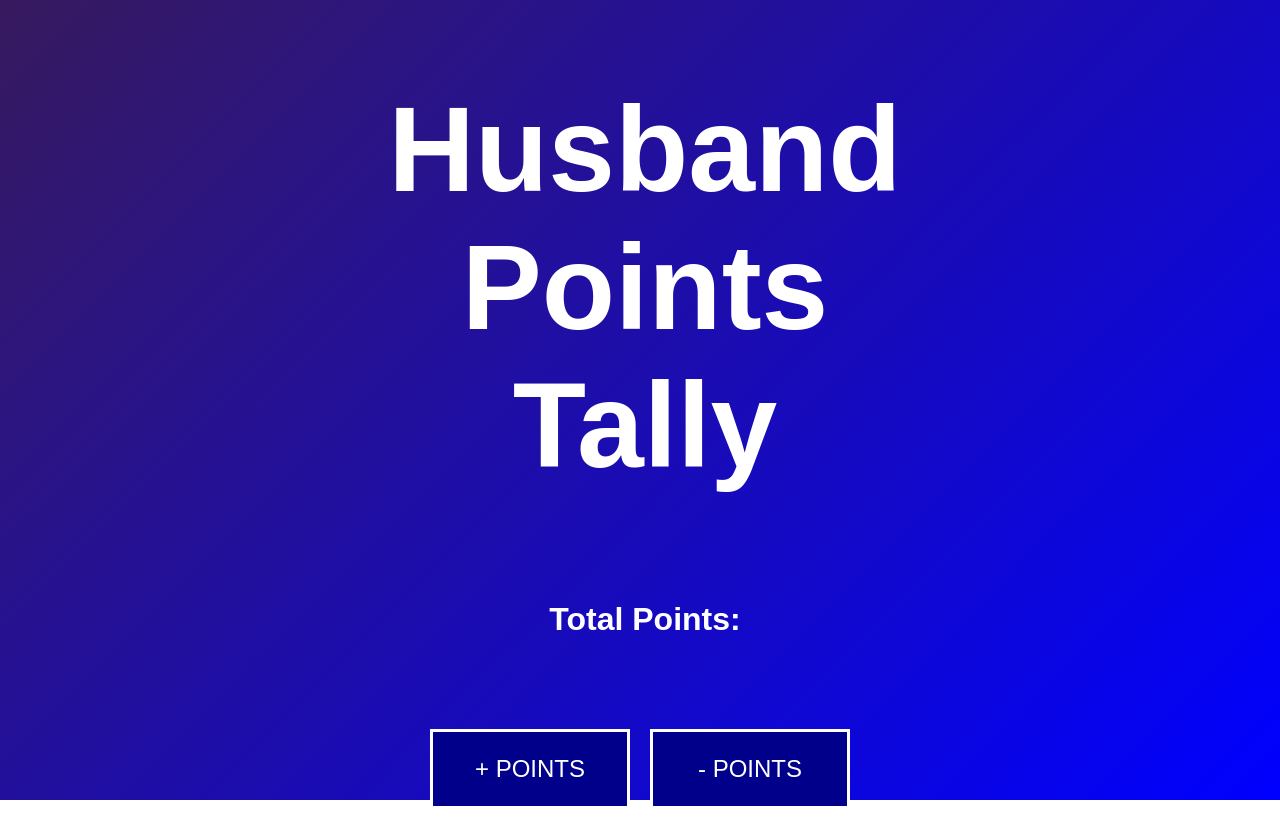
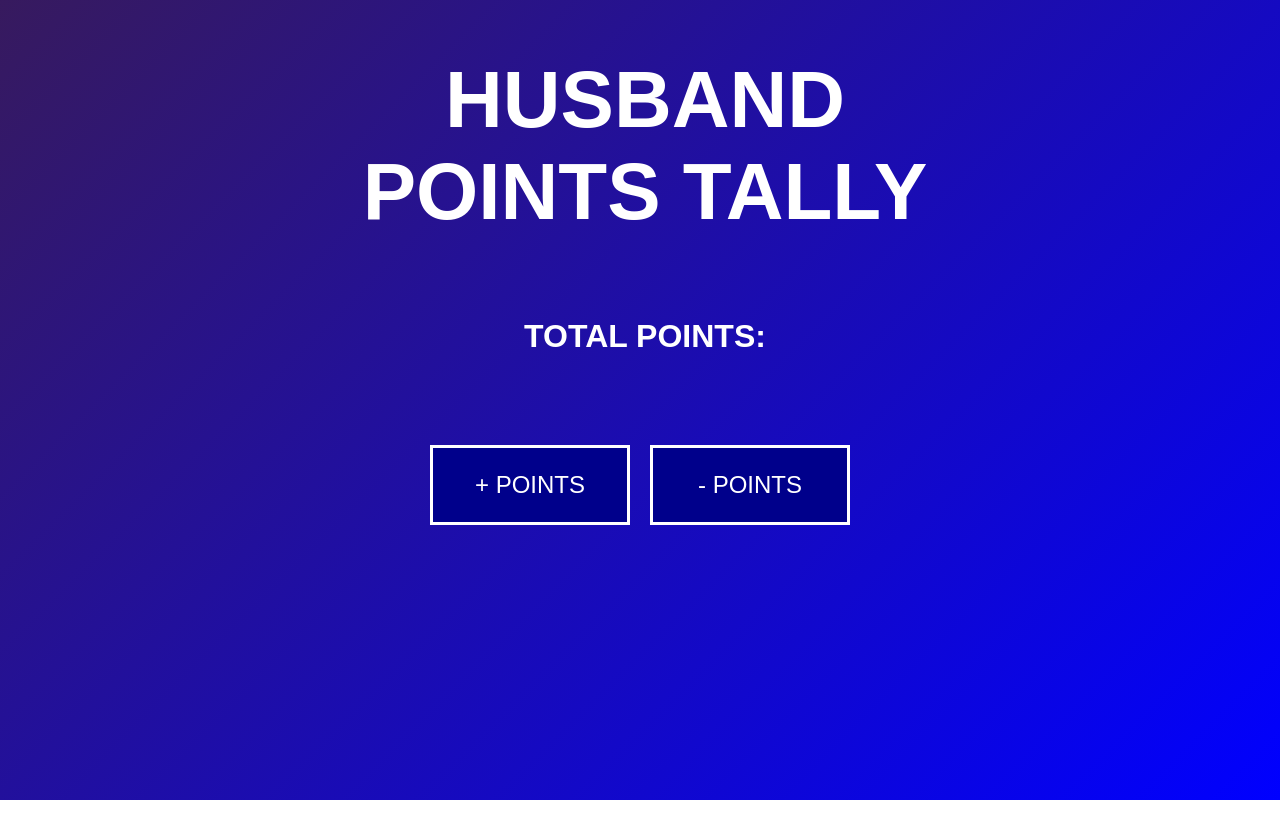
Before and after one commit to mattswann/tally, a plain HTML site: page index.html in a window 1280 px wide. Drawn offline with Linux system fonts and the light colour scheme.

Commit message:
Update 2015-07-06T04:59:26.619Z

```diff
--- a/index.html
+++ b/index.html
@@ -10,8 +10,8 @@
 </head>
 
 <body>
-  <h1 id="title">Husband Points Tally</h1>
-  <h2 id="total">Total Points: </h2> <h1 id="points" > </h1>
+  <h1 id="title">HUSBAND POINTS TALLY</h1>
+  <h2 id="total">TOTAL POINTS: </h2> <h1 id="points" > </h1>
 <div id="buttonContainer">
   <button id="add">+ POINTS</button>
   <button id="sub">- POINTS</button>
--- a/styles/style.css
+++ b/styles/style.css
@@ -17,7 +17,7 @@ body {
 h1 {
   text-align: center;
   font-family: 'Alegreya Sans', sans-serif;
-  font-size: 7.5em;
+  font-size: 5em;
   color: white;
   display: inline-block;
   margin-left: 10px;
```
